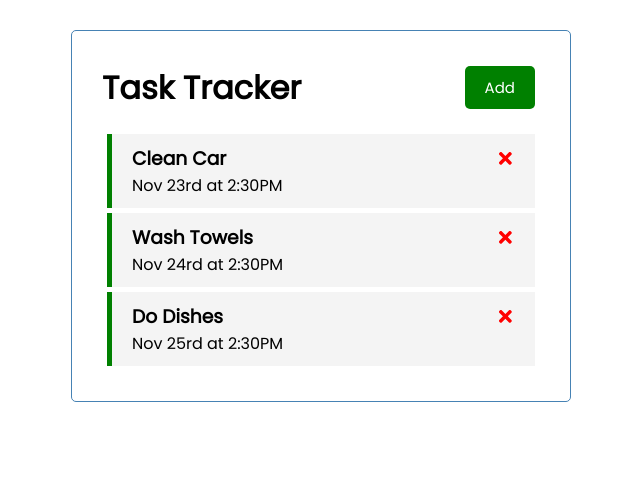
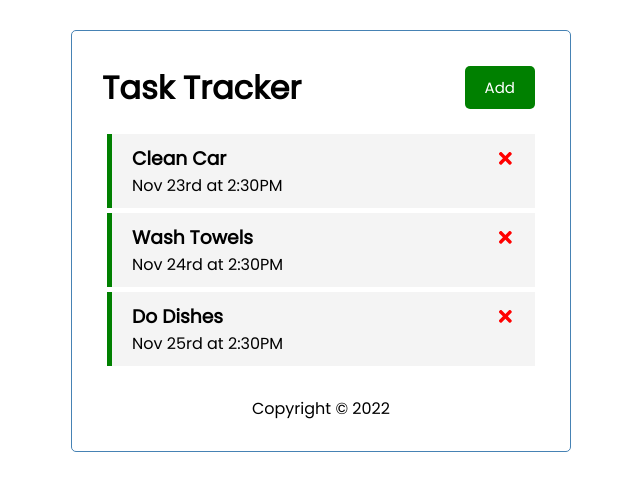
Before and after one commit to AClevel5/React-Task-Tracker, a React (Create React App) app: page / in a window 1280 px wide. Shown: the top 490 px of the page, without its empty margins (319-959 px from the left). Built offline with nearby package versions, Linux system fonts and the light colour scheme; data requests are answered from the project's data file.

Commit message:
Footer component

```diff
--- a/package.json
+++ b/package.json
@@ -10,6 +10,7 @@
     "react": "^18.2.0",
     "react-dom": "^18.2.0",
     "react-icons": "^4.6.0",
+    "react-router-dom": "^6.5.0",
     "react-scripts": "5.0.1",
     "web-vitals": "^2.1.4"
   },
--- a/src/App.js
+++ b/src/App.js
@@ -1,6 +1,7 @@
 import { useState, useEffect } from "react"
 import React from "react"
 import Header from "./components/Header"
+import Footer from "./components/Footer"
 import Tasks from "./components/Tasks"
 import AddTask from "./components/AddTask"
 
@@ -75,6 +76,7 @@ function App() {
       <Header onAdd={() => setShowAddTask(!showAddTask)} showAdd={showAddTask} />
       {showAddTask && <AddTask onAdd={addTask} />}
       {tasks.length > 0 ? <Tasks tasks={tasks} onToggle={toggleReminder} onDelete={deleteTask} /> : 'No Tasks'}
+      <Footer />
     </div>
   );
 }
--- /dev/null
+++ b/src/components/Footer.js
@@ -0,0 +1,9 @@
+const Footer = () => {
+    return (
+        <footer>
+            <p>Copyright &copy; 2022</p>
+        </footer>
+    )
+}
+
+export default Footer
```
Also changed, not shown: 1 other file (tests, documents, lock files or other folders).
